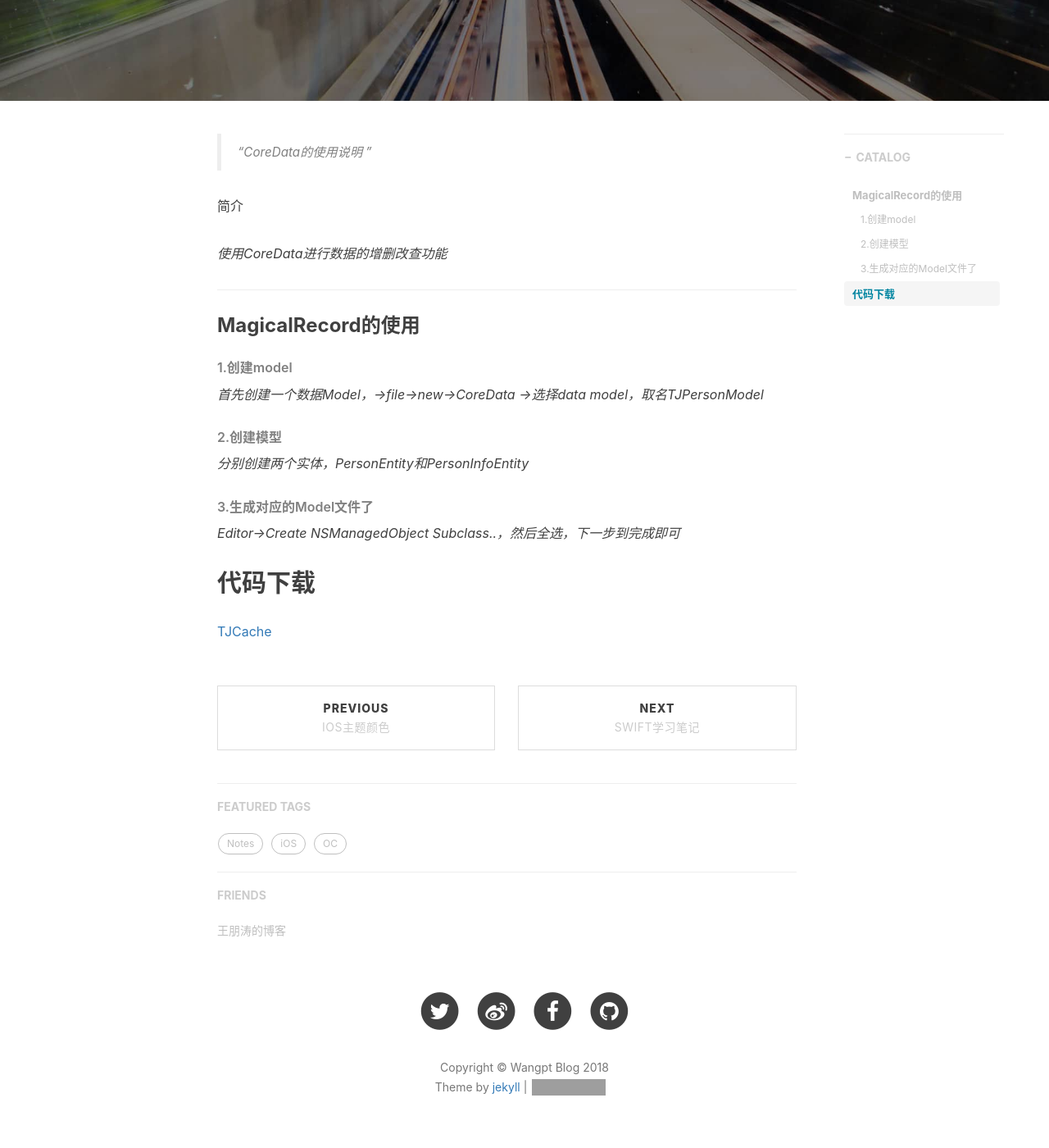
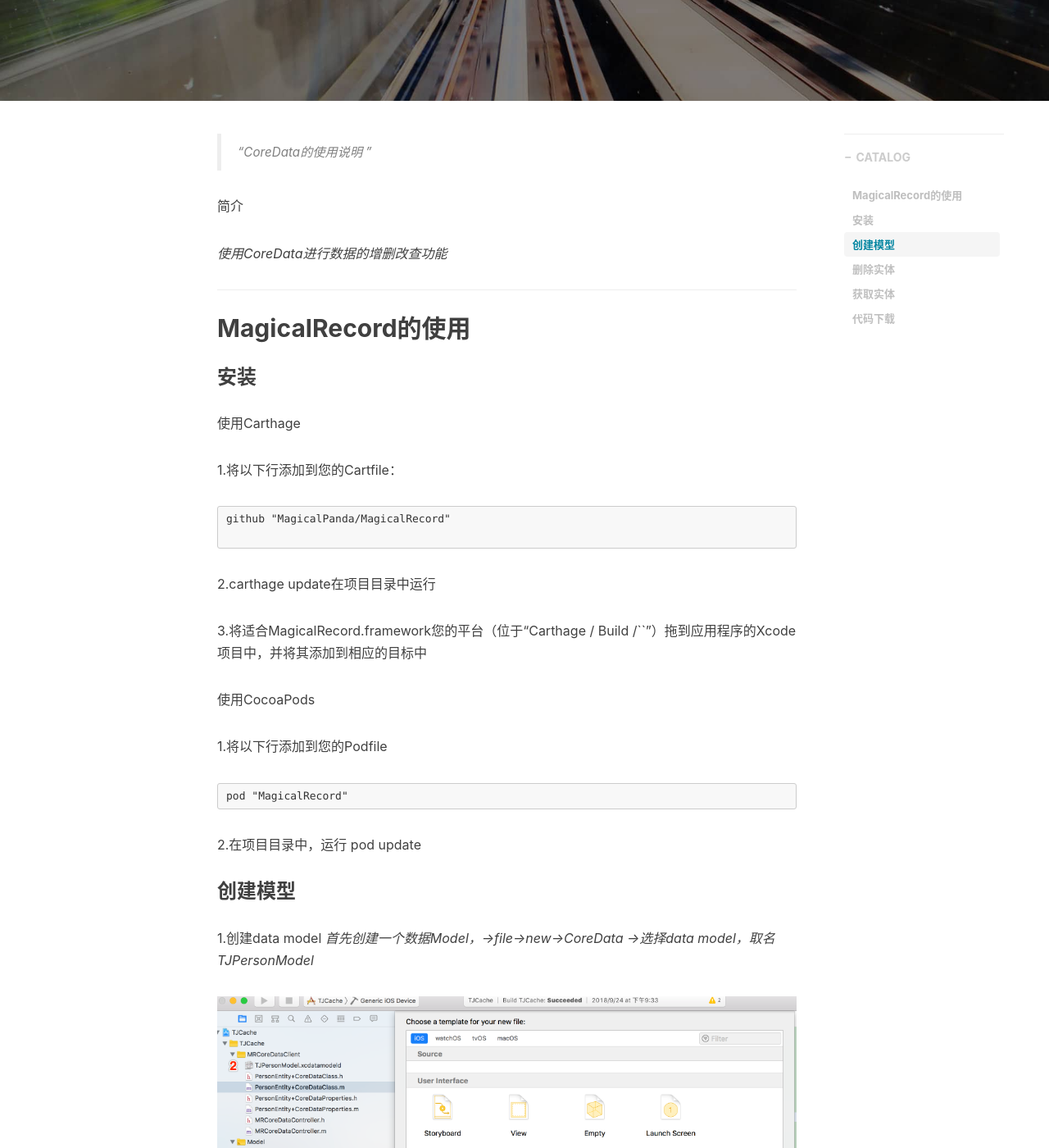
Before and after one commit to wangpt/wangpt.github.io, a Jekyll site: the page built from _posts/2018-09-18-codata-blog.markdown, in a window 1280 px wide and 1400 px high, scrolled down 400 px. Shown: the whole window at 82% size. Built offline with Jekyll 4.4.1, drawn with Linux system fonts in a browser that asks for light colours; nearby versions of some CDN libraries; comment, search, counter and statistics services are not loaded; some of the changed text lies outside the part shown; grey boxes are pictures that could not be loaded.

Commit message:
Fix coredata blog

````diff
--- a/_posts/2018-09-18-codata-blog.markdown
+++ b/_posts/2018-09-18-codata-blog.markdown
@@ -21,16 +21,61 @@
 
 ---
 
-### MagicalRecord的使用
+## MagicalRecord的使用
 
-###### 1.创建model
-*首先创建一个数据Model，->file->new->CoreData ->选择data model，取名TJPersonModel*
-###### 2.创建模型
-*分别创建两个实体，PersonEntity和PersonInfoEntity*
-###### 3.生成对应的Model文件了
-*Editor->Create NSManagedObject  Subclass..，然后全选，下一步到完成即可*
+### 安装
+
+使用Carthage
 
 
+1.将以下行添加到您的Cartfile：
+
+ ```
+github "MagicalPanda/MagicalRecord"
+
+ ```
+
+2.carthage update在项目目录中运行
+
+3.将适合MagicalRecord.framework您的平台（位于“Carthage / Build /``”）拖到应用程序的Xcode项目中，并将其添加到相应的目标中
+
+使用CocoaPods
+
+1.将以下行添加到您的Podfile
+
+ ```
+pod "MagicalRecord"
+ ```
+
+2.在项目目录中，运行 pod update
+
+
+### 创建模型
+
+1.创建data model
+*首先创建一个数据Model，->file->new->CoreData ->选择data model，取名TJPersonModel*
+
+![](/img/in-post/post-coredata/coredata_1.png)
+
+2.创建模型model
+*分别创建两个实体，PersonEntity和PersonInfoEntity*
+
+![](/img/in-post/post-coredata/coredata_2.png)
+
+
+3.进行建模
+*Editor->Create NSManagedObject  Subclass..，然后全选，下一步到完成即可，生成对应4个文件，即可完成*
+
+![](/img/in-post/post-coredata/coredata_3.png)
+
+
+
+### 删除实体
+
+
+### 获取实体
+
+###
 
 ## 代码下载
 
````
Also changed, not shown: img/avatar-hux-home.jpg (deleted), img/avatar-hux.jpg (deleted), img/in-post/post-coredata/coredata_1.png (added), img/in-post/post-coredata/coredata_2.png (added), img/in-post/post-coredata/coredata_3.png (added).
